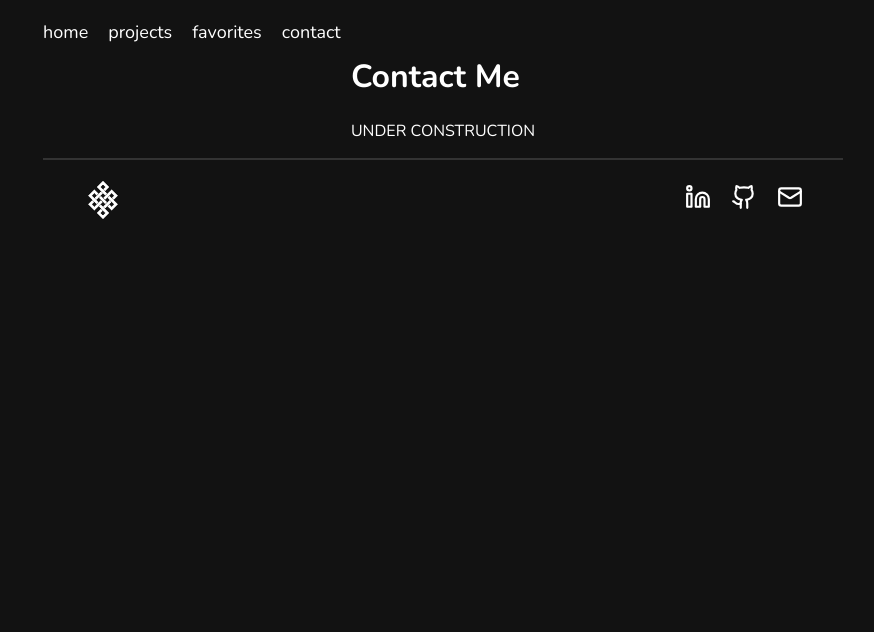
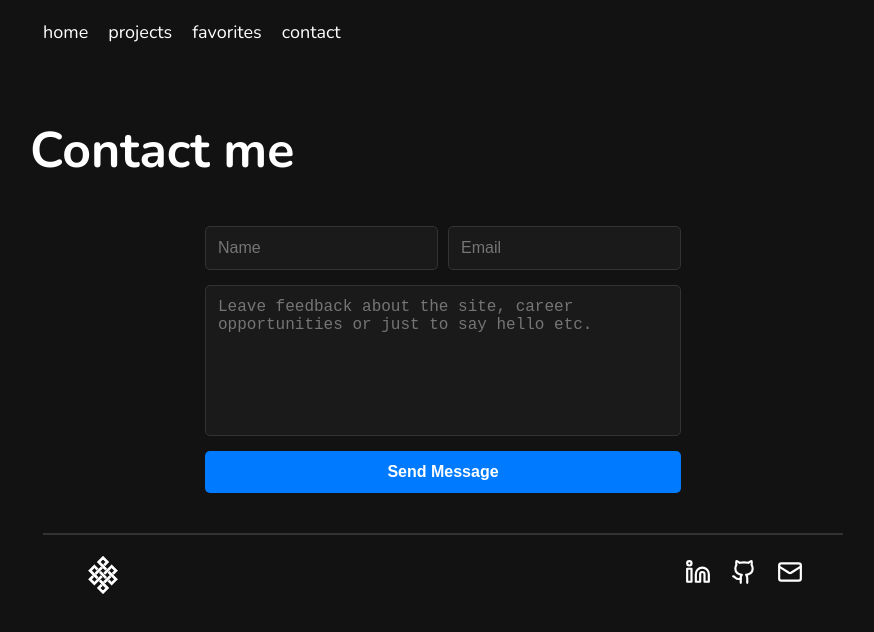
Before and after one commit to kwoeser/PersonalWebsite, a React (Vite) app: page /Contact in a window 1280 px wide. Shown: the top 632 px of the page, without its empty margins (197-1071 px from the left). Built offline with nearby package versions, Linux system fonts and the light colour scheme.

Commit message:
contact update

```diff
--- a/package.json
+++ b/package.json
@@ -10,6 +10,7 @@
     "preview": "vite preview"
   },
   "dependencies": {
+    "@emailjs/browser": "^4.4.1",
     "framer-motion": "^12.4.7",
     "lucide-react": "^0.475.0",
     "react": "^19.0.0",
--- a/src/App.jsx
+++ b/src/App.jsx
@@ -11,6 +11,7 @@ import ScrollToTop from "./components/ScrollToTop";
 
 function App() {
   return (
+
     <div className="page-container">
       <Navbar />
 
@@ -25,8 +26,12 @@ function App() {
         </Routes>
 
 
+
       <Footer />
     </div>
+
+
+
   );
 }
 
--- /dev/null
+++ b/src/contact.css
@@ -0,0 +1,70 @@
+.contact-section {
+  text-align: center;
+  max-width: 600px;
+  margin: auto;
+  padding: 40px 20px;
+  color: white;
+  border-radius: 8px;
+}
+
+.contact-title {
+  font-size: 50px;
+  font-weight: bold;
+  text-align: left;
+  font-size: 50px;
+  margin-left: -175px;
+}
+
+.contact-form {
+  display: flex;
+  flex-direction: column;
+  gap: 15px;
+}
+
+.input-group {
+  display: flex;
+  gap: 10px;
+}
+
+.input-field {
+  flex: 1;
+  padding: 12px;
+  background-color: #1a1a1a;
+  border: 1px solid #333;
+  color: white;
+  font-size: 16px;
+  border-radius: 5px;
+}
+
+.textarea-field {
+  height: 125px;
+  padding: 12px;
+  background-color: #1a1a1a;
+  border: 1px solid #333;
+  color: white;
+  font-size: 16px;
+  border-radius: 5px;
+  resize: none;
+}
+
+.send-button {
+  background-color: #007bff;
+  color: white;
+  font-size: 16px;
+  font-weight: bold;
+  padding: 12px;
+  border: none;
+  border-radius: 5px;
+  cursor: pointer;
+  transition: background 0.3s;
+}
+
+.send-button:hover {
+  background-color: #0056b3;
+}
+
+.status-message {
+  margin-top: 15px;
+  font-weight: bold;
+  color: white;
+}
--- a/src/pages/Contact.jsx
+++ b/src/pages/Contact.jsx
@@ -1,10 +1,85 @@
+import { useState } from "react";
+import emailjs from "@emailjs/browser";
+import "../contact.css"; // Import the CSS file
+
 function Contact() {
-    return (
-      <div className="min-h-screen flex flex-col items-center justify-center bg-gray-900 text-white p-6">
-        <h1 className="text-4xl font-bold">Contact Me</h1>
-        <p className="text-gray-400 mt-3">UNDER CONSTRUCTION</p>
-      </div>
-    );
-  }
+  const [formData, setFormData] = useState({
+    name: "",
+    email: "",
+    message: "",
+  });
 
-  export default Contact;
+  const [status, setStatus] = useState("");
+
+  const handleChange = (e) => {
+    setFormData({ ...formData, [e.target.name]: e.target.value });
+  };
+
+  const handleSubmit = (e) => {
+    e.preventDefault();
+
+    const templateParams = {
+      name: formData.name,
+      email: formData.email,
+      message: formData.message,
+    };
+
+    emailjs
+      .send(
+        import.meta.env.VITE_EMAILJS_SERVICE_ID,
+        import.meta.env.VITE_EMAILJS_TEMPLATE_ID,
+        templateParams,
+        import.meta.env.VITE_EMAILJS_PUBLIC_KEY
+      )
+      .then(
+        () => {
+          setStatus("Message sent successfully!");
+          setFormData({ name: "", email: "", message: "" });
+        },
+        (error) => {
+          console.error("Email sending failed:", error);
+          setStatus("Failed to send message. Try again.");
+        }
+      );
+  };
+
+  return (
+    <section className="contact-section">
+      <h2 className="contact-title">Contact me</h2>
+      <form onSubmit={handleSubmit} className="contact-form">
+        <div className="input-group">
+          <input
+            type="text"
+            name="name"
+            placeholder="Name"
+            value={formData.name}s
+            onChange={handleChange}
+            required
+            className="input-field"
+          />
+          <input
+            type="email"
+            name="email"
+            placeholder="Email"
+            value={formData.email}
+            onChange={handleChange}
+            required
+            className="input-field"
+          />
+        </div>
+        <textarea
+          name="message"
+          placeholder="Leave feedback about the site, career opportunities or just to say hello etc."
+          value={formData.message}
+          onChange={handleChange}
+          required
+          className="textarea-field"
+        />
+        <button type="submit" className="send-button">Send Message</button>
+      </form>
+      {status && <p className="status-message">{status}</p>}
+    </section>
+  );
+}
+
+export default Contact;
```
Also changed, not shown: setup.txt, 2 other files (tests, documents, lock files or other folders).
